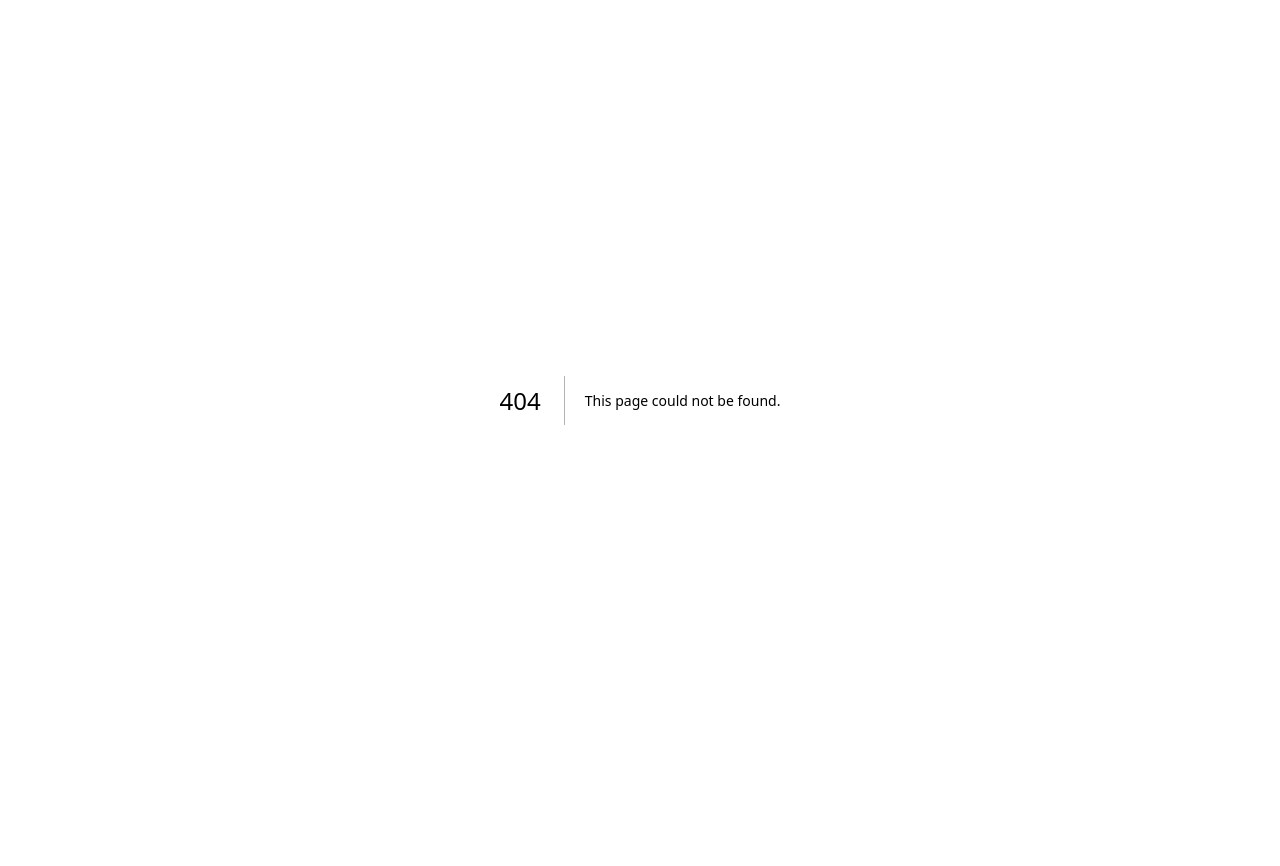
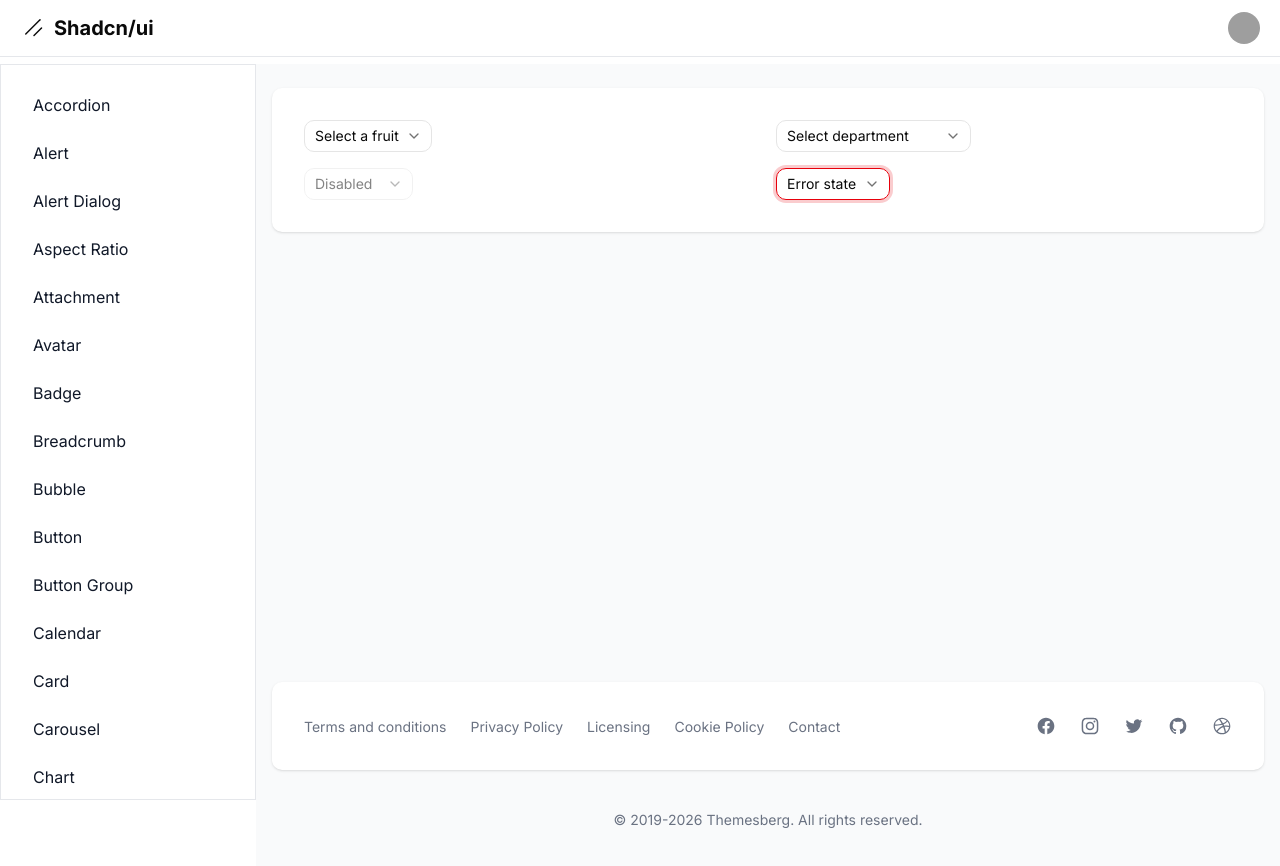
Before and after one commit to AndreDev12/shadcn-dashboard, a Next.js app: page /dashboard/native-select in a window 1280 px wide. Before the commit this address had no page. Shown: the top 866 px of the page. Before the commit the page ends 800 px from the top, so only its background shows below. Built offline with nearby package versions, Linux system fonts and the light colour scheme; grey boxes are pictures that could not be loaded.

Commit message:
Components: Native select

```diff
--- a/src/app/dashboard/layout.tsx
+++ b/src/app/dashboard/layout.tsx
@@ -49,6 +49,7 @@ const links = [
   { name: 'menubar', href: 'menubar' },
   { name: 'message', href: 'message' },
   { name: 'message scroller', href: 'message-scroller' },
+  { name: 'native select', href: 'native-select' },
 ].sort((a, b) => a.name.localeCompare(b.name));
 
 export default function DashboardLayout({
--- /dev/null
+++ b/src/app/dashboard/native-select/page.tsx
@@ -0,0 +1,62 @@
+import {
+  NativeSelect,
+  NativeSelectOptGroup,
+  NativeSelectOption,
+} from '@/components/ui';
+
+export default function Page() {
+  return (
+    <div className="grid grid-cols-2 gap-4">
+      <NativeSelect>
+        <NativeSelectOption value="">Select a fruit</NativeSelectOption>
+        <NativeSelectOption value="apple">Apple</NativeSelectOption>
+        <NativeSelectOption value="banana">Banana</NativeSelectOption>
+        <NativeSelectOption value="blueberry">Blueberry</NativeSelectOption>
+        <NativeSelectOption value="pineapple">Pineapple</NativeSelectOption>
+      </NativeSelect>
+
+      <NativeSelect>
+        <NativeSelectOption value="">Select department</NativeSelectOption>
+        <NativeSelectOptGroup label="Engineering">
+          <NativeSelectOption value="frontend">Frontend</NativeSelectOption>
+          <NativeSelectOption value="backend">Backend</NativeSelectOption>
+          <NativeSelectOption value="devops">DevOps</NativeSelectOption>
+        </NativeSelectOptGroup>
+        <NativeSelectOptGroup label="Sales">
+          <NativeSelectOption value="sales-rep">Sales Rep</NativeSelectOption>
+          <NativeSelectOption value="account-manager">
+            Account Manager
+          </NativeSelectOption>
+          <NativeSelectOption value="sales-director">
+            Sales Director
+          </NativeSelectOption>
+        </NativeSelectOptGroup>
+        <NativeSelectOptGroup label="Operations">
+          <NativeSelectOption value="support">
+            Customer Support
+          </NativeSelectOption>
+          <NativeSelectOption value="product-manager">
+            Product Manager
+          </NativeSelectOption>
+          <NativeSelectOption value="ops-manager">
+            Operations Manager
+          </NativeSelectOption>
+        </NativeSelectOptGroup>
+      </NativeSelect>
+
+      <NativeSelect disabled>
+        <NativeSelectOption value="">Disabled</NativeSelectOption>
+        <NativeSelectOption value="apple">Apple</NativeSelectOption>
+        <NativeSelectOption value="banana">Banana</NativeSelectOption>
+        <NativeSelectOption value="blueberry">Blueberry</NativeSelectOption>
+      </NativeSelect>
+
+      <NativeSelect aria-invalid="true">
+        <NativeSelectOption value="">Error state</NativeSelectOption>
+        <NativeSelectOption value="apple">Apple</NativeSelectOption>
+        <NativeSelectOption value="banana">Banana</NativeSelectOption>
+        <NativeSelectOption value="blueberry">Blueberry</NativeSelectOption>
+      </NativeSelect>
+    </div>
+  );
+}
--- a/src/components/ui/index.ts
+++ b/src/components/ui/index.ts
@@ -50,3 +50,4 @@ export * from './marker';
 export * from './menubar';
 export * from './message';
 export * from './message-scroller';
+export * from './native-select';
--- /dev/null
+++ b/src/components/ui/native-select.tsx
@@ -0,0 +1,65 @@
+import * as React from 'react';
+import { ChevronDownIcon } from 'lucide-react';
+
+import { cn } from '@/lib';
+
+type NativeSelectProps = Omit<React.ComponentProps<'select'>, 'size'> & {
+  size?: 'sm' | 'default';
+};
+
+function NativeSelect({
+  className,
+  size = 'default',
+  ...props
+}: NativeSelectProps) {
+  return (
+    <div
+      className={cn(
+        'group/native-select relative w-fit has-[select:disabled]:opacity-50',
+        className,
+      )}
+      data-slot="native-select-wrapper"
+      data-size={size}
+    >
+      <select
+        data-slot="native-select"
+        data-size={size}
+        className="h-8 w-full min-w-0 appearance-none rounded-lg border border-input bg-transparent py-1 pr-8 pl-2.5 text-sm transition-colors outline-none select-none selection:bg-primary selection:text-primary-foreground placeholder:text-muted-foreground focus-visible:border-ring focus-visible:ring-3 focus-visible:ring-ring/50 disabled:pointer-events-none disabled:cursor-not-allowed aria-invalid:border-destructive aria-invalid:ring-3 aria-invalid:ring-destructive/20 data-[size=sm]:h-7 data-[size=sm]:rounded-[min(var(--radius-md),10px)] data-[size=sm]:py-0.5 dark:bg-input/30 dark:hover:bg-input/50 dark:aria-invalid:border-destructive/50 dark:aria-invalid:ring-destructive/40"
+        {...props}
+      />
+      <ChevronDownIcon
+        className="pointer-events-none absolute top-1/2 right-2.5 size-4 -translate-y-1/2 text-muted-foreground select-none"
+        aria-hidden="true"
+        data-slot="native-select-icon"
+      />
+    </div>
+  );
+}
+
+function NativeSelectOption({
+  className,
+  ...props
+}: React.ComponentProps<'option'>) {
+  return (
+    <option
+      data-slot="native-select-option"
+      className={cn('bg-[Canvas] text-[CanvasText]', className)}
+      {...props}
+    />
+  );
+}
+
+function NativeSelectOptGroup({
+  className,
+  ...props
+}: React.ComponentProps<'optgroup'>) {
+  return (
+    <optgroup
+      data-slot="native-select-optgroup"
+      className={cn('bg-[Canvas] text-[CanvasText]', className)}
+      {...props}
+    />
+  );
+}
+
+export { NativeSelect, NativeSelectOptGroup, NativeSelectOption };
```
